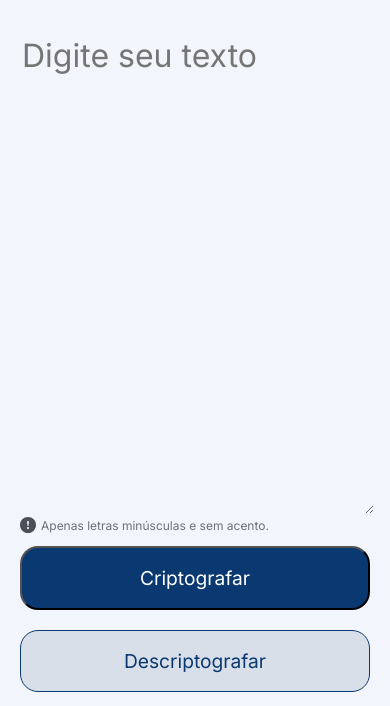
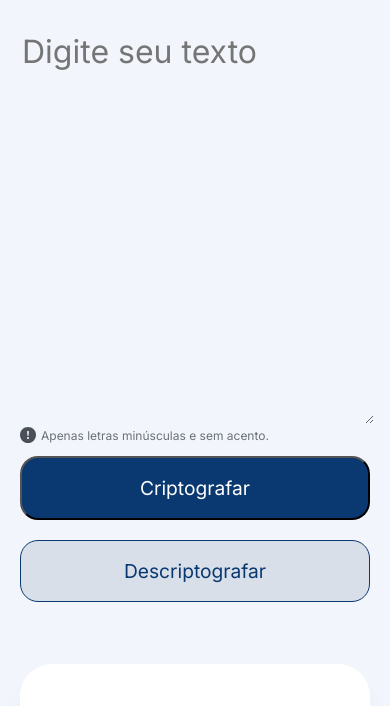
Before and after one commit to jrsartorelli/Challenge-ONE-Decodificador, a plain HTML site: page index.html in a window 390 px wide. Shown: the part 71-777 px from the top of the page. Drawn offline with Linux system fonts and the light colour scheme.

Commit message:
Update style.css

```diff
--- a/style.css
+++ b/style.css
@@ -179,6 +179,10 @@ footer p {
     	padding: 10px 0px 0;
 	}
 
+	.coluna-entrada-texto textarea {
+    	line-height: normal;
+	}
+
 	.div-botoes {
     	display: inline-block;
 	}
```
